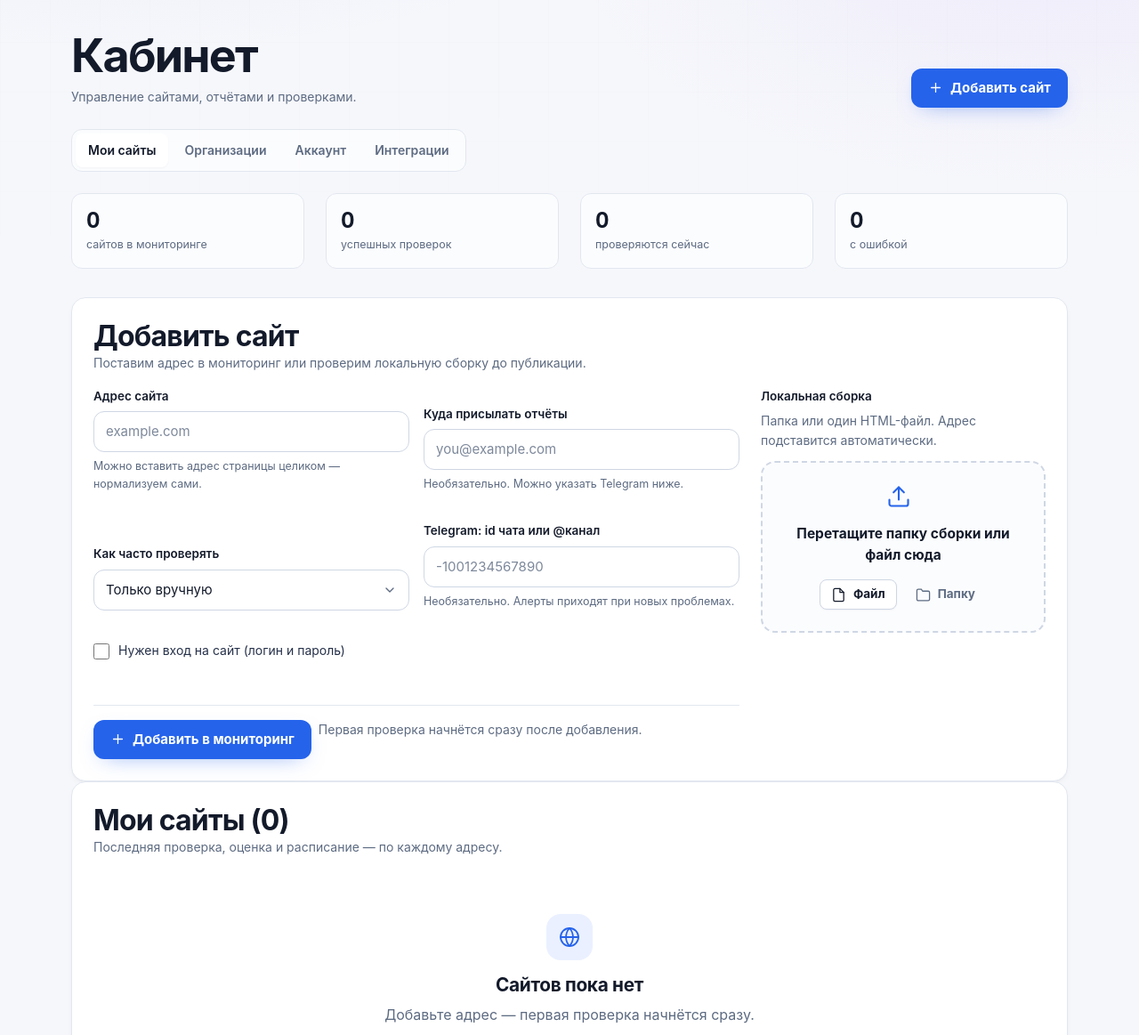
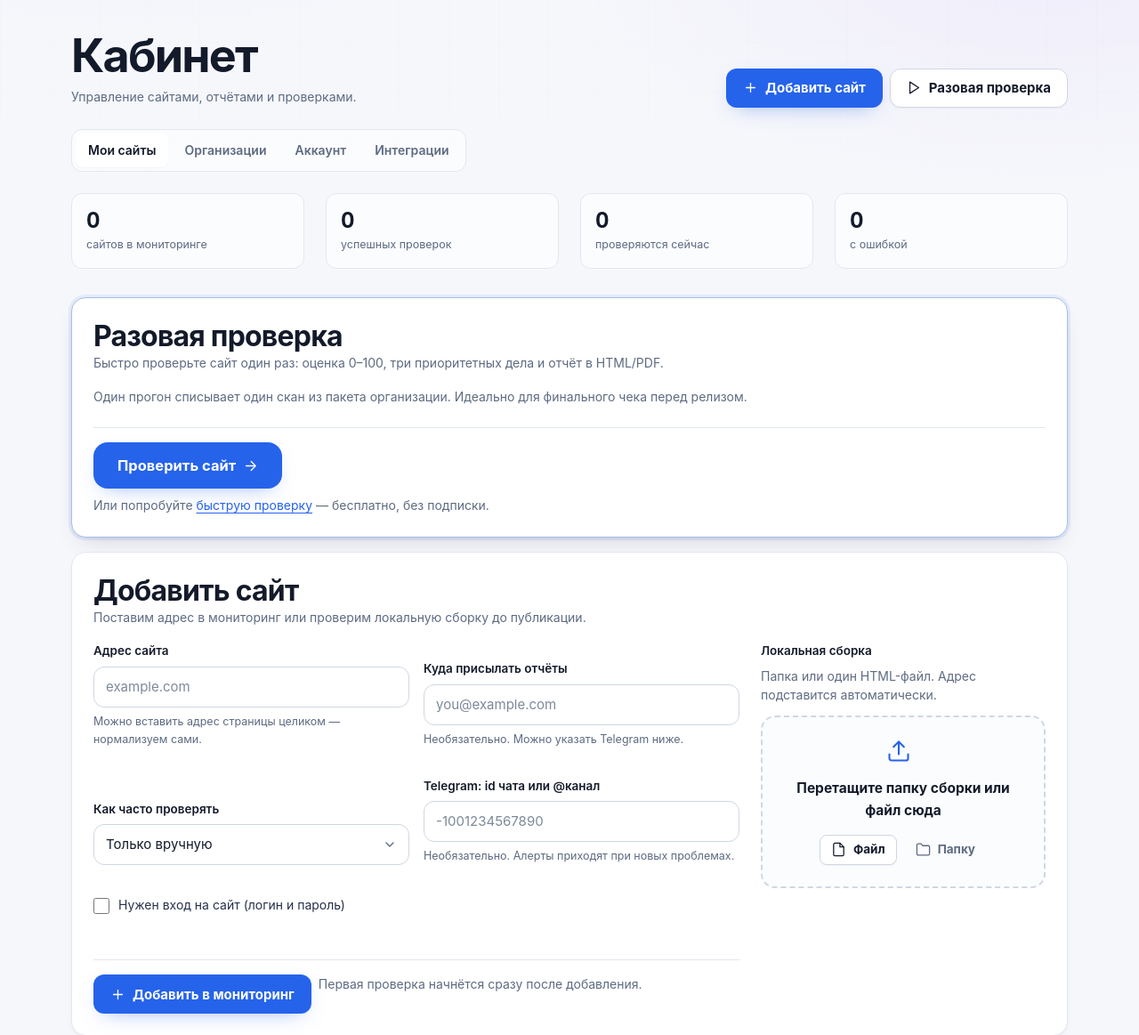
Before and after one commit to xDefox/qa-startup, a FastAPI app: page /dashboard in a window 1280 px wide. Shown: the part 65-1228 px from the top of the page at 89% size. Run offline with FastAPI, Linux system fonts and the light colour scheme; data comes from the database, SQL or seed files in the repository; data that the repository does not hold is empty.

Commit message:
fix: single hero CTA + clear check tool in cabinet
- index.html: removed duplicate hero primary CTA; hero now shows one
  prominent "Проверить сайт" button via quick_scan_form (compact=False,
  btn-lg), keeping only secondary "Как это работает".
- dashboard.html: added prominent "Разовая проверка" card with CTA
  (https://docs) plus "Разовая проверка" button in page header actions,
  so the main check tool is clearly visible in the cabinet.
- All lint checks pass; templates parse cleanly.

```diff
--- a/src/webscope/webapp/templates/dashboard.html
+++ b/src/webscope/webapp/templates/dashboard.html
@@ -9,7 +9,7 @@
 {{ page_header(
     "Кабинет",
     subtitle="Управление сайтами, отчётами и проверками.",
-    actions=btn("Добавить сайт", href="#add-site", icon_name="plus")
+    actions=btn("Добавить сайт", href="#add-site", icon_name="plus") ~ btn("Разовая проверка", href="/scan/oneshot", icon_name="play", variant="secondary")
 ) }}
 
 {{ dashboard_tabs('sites') }}
@@ -20,6 +20,14 @@
   <div class="metric"><span class="metric__value">{{ summary.pending }}</span><span class="metric__label">проверяются сейчас</span></div>
   <div class="metric"><span class="metric__value score-bad">{{ summary.failed }}</span><span class="metric__label">с ошибкой</span></div>
 </div>
+
+{% call card("Разовая проверка", "Быстро проверьте сайт один раз: оценка 0–100, три приоритетных дела и отчёт в HTML/PDF.", class="card--accent") %}
+  <p class="muted small">Один прогон списывает один скан из пакета организации. Идеально для финального чека перед релизом.</p>
+  <div class="form-actions mt-3">
+    {{ btn("Проверить сайт", href="/scan/oneshot", icon_name="arrow-right", icon_right=True, size="lg") }}
+  </div>
+  <p class="muted small mt-2">Или попробуйте <a href="/scan">быструю проверку</a> — бесплатно, без подписки.</p>
+{% endcall %}
 
 <div id="add-site">
 {% call card("Добавить сайт", "Поставим адрес в мониторинг или проверим локальную сборку до публикации.") %}
--- a/src/webscope/webapp/templates/index.html
+++ b/src/webscope/webapp/templates/index.html
@@ -11,8 +11,6 @@
     badge="Проверка после каждого релиза",
     title="Сайт открывается.<br>Заявка — нет.",
     lead="webscope проверяет клики, формы и консоль браузера — чтобы вы узнали о поломке раньше клиента. Без установки и без чтения логов.",
-    primary_text="Проверить сайт бесплатно",
-    primary_href=("/auth/login?next=/scan" if auth_enabled and not is_authenticated(request) else "#scan-form"),
     secondary_text="Как это работает",
     secondary_href="#how-it-works",
     note="Бесплатно · без установки · 30–60 секунд",
@@ -23,7 +21,7 @@
   {% if not (auth_enabled and not is_authenticated(request)) %}
   <p class="muted small">Вставьте адрес — покажем оценку и три первых дела.</p>
   {% endif %}
-  {{ quick_scan_form(request, compact=True, note=None) }}
+  {{ quick_scan_form(request, compact=False, note=None) }}
 </div>
 {% endcall %}
 
```
